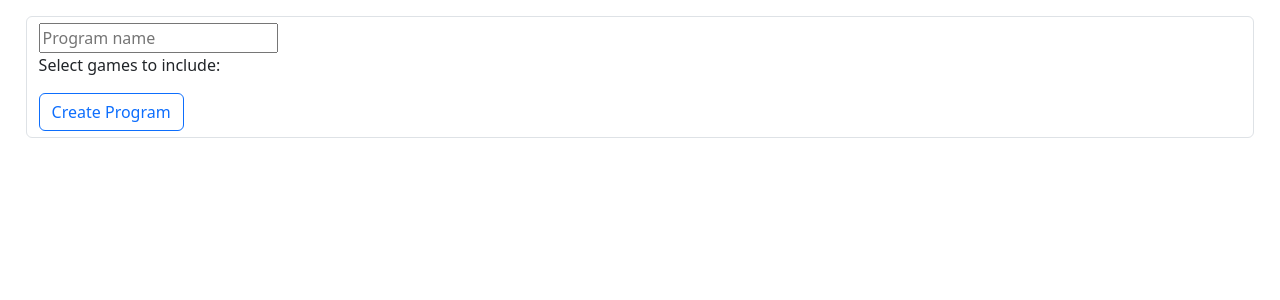
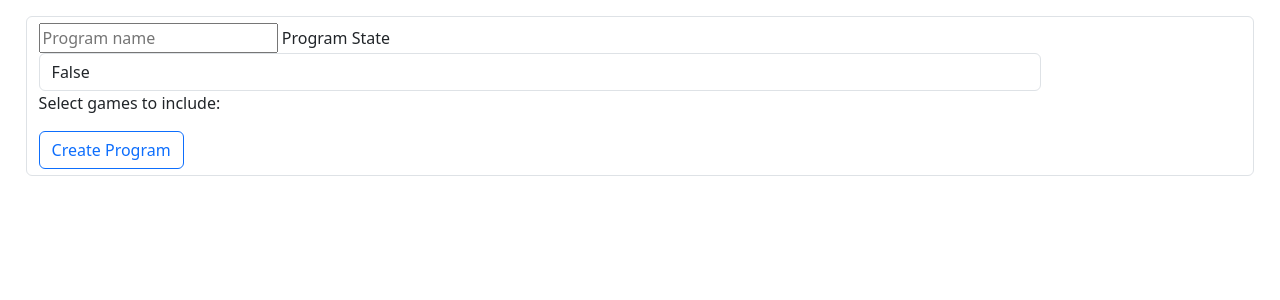
Before and after one commit to adespinosa14/SutherlandAppFlask, a Flask app: page /ViewGames/CreateProgram in a window 1280 px wide. Shown: the part 97-397 px from the top of the page. Run offline with Flask 3, Linux system fonts and the light colour scheme; data that the repository does not hold is empty.

Commit message:
Finished Functionality

```diff
--- a/app.py
+++ b/app.py
@@ -42,7 +42,6 @@ class Game_Sounds(db.Model):
 class Games(db.Model):
     id = db.Column(db.String(80), primary_key=True)
     name = db.Column(db.String(80), nullable=False)
-    state = db.Column(db.Boolean, default=False, nullable=False)
     programs_id = db.Column(db.String(80), db.ForeignKey('programs.id'), nullable = True)
     groups = db.relationship('Groups', backref='game', cascade='all, delete', lazy=True)
 
@@ -50,6 +49,7 @@ class Games(db.Model):
 class Programs(db.Model):
         id = db.Column(db.String(80), primary_key = True)
         name = db.Column(db.String(80), nullable = False)
+        state = db.Column(db.Boolean, default=False, nullable=False)
         games = db.relationship('Games', backref='programs', lazy = True, order_by = 'Games.name')
 
 # Groups Table
@@ -130,7 +130,8 @@ def delete_event(event_id):
 def ViewGames():
     sounds = Game_Sounds.query.all()
     games = Games.query.all()
-    return render_template("Games/ViewGames.html", sounds=sounds, games=games)
+    programs = Programs.query.all()
+    return render_template("Games/ViewGames.html", sounds=sounds, games=games, programs=programs)
 
 @app.route("/ViewGames/DeleteGame/<string:game_id>", methods=['POST'])
 def delete_game(game_id):
@@ -142,19 +143,29 @@ def delete_game(game_id):
     else:
         return "Error"
 
-@app.route("/ViewGames/ChangeState/<string:game_id>", methods=['POST'])
-def change_state(game_id):
-    game = Games.query.get(game_id)
+@app.route("/ViewGames/DeleteProgram/<string:program_id>", methods=['POST'])
+def delete_program(program_id):
+    program = Programs.query.get(program_id)
+    if program:
+        db.session.delete(program)
+        db.session.commit()
+        return redirect(url_for("ViewGames"))
+    else:
+        return "Error"
 
-    if game:
+@app.route("/ViewGames/ChangeState/<string:program_id>", methods=['POST'])
+def change_state(program_id):
+    program = Programs.query.get(program_id)
+
+    if program:
         # Ensure the state is either 0 (False) or 1 (True) and toggle it
-        if game.state == 0:
-            game.state = 1  # Set to True
-        elif game.state == 1:
-            game.state = 0  # Set to False
+        if program.state == 0:
+            program.state = 1  # Set to True
+        elif program.state == 1:
+            program.state = 0  # Set to False
         else:
             # If the state is neither 0 nor 1, set it to 0 (default False)
-            game.state = 0
+            program.state = 0
 
         db.session.commit()
         return redirect(url_for("ViewGames"))
@@ -166,9 +177,16 @@ def change_state(game_id):
 def CreateProgram():
     if request.method == 'POST':
         program_name = request.form['name']
+        game_state = request.form['program_state']
+
+        if game_state.lower() == "true":
+            game_state = True
+        else:
+            game_state = False
+
         selected_game_ids = request.form.getlist('games')  # This will be a list of game IDs
 
-        new_program = Programs(id=str(uuid.uuid4()), name=program_name)
+        new_program = Programs(id=str(uuid.uuid4()), name=program_name, state=game_state)
         db.session.add(new_program)
 
         for game_id in selected_game_ids:
@@ -193,15 +211,9 @@ def AddGames():
 def add_game():
     game_id = request.form['Id']
     game_name = request.form['game_name']
-    game_state = request.form['game_state']
-    # Convert to boolean
-    if game_state.lower() == "true":
-        game_state = True
-    else:
-        game_state = False
 
     # Create a new game record
-    new_game = Games(id=game_id, name=game_name, state=game_state)
+    new_game = Games(id=game_id, name=game_name)
     db.session.add(new_game)
 
     # Process groups and members
@@ -231,6 +243,27 @@ def add_game():
     return redirect(url_for('ViewGames'))
 
 ####################################################### Create API Call
+@app.route('/api/programs', methods=['GET'])
+def api_get_programs():
+    programs = Programs.query.all()
+    output = []
+
+    for program in programs:
+        program_data = {
+            'id': program.id,
+            'name': program.name,
+            'state': program.state,
+            'games': [
+                {
+                    'id': game.id,
+                    'name': game.name,
+                } for game in program.games
+            ]
+        }
+        output.append(program_data)
+
+    return jsonify(output)
+
 @app.route("/api/games/<game_id>", methods=['GET'])
 def get_game(game_id):
     # Retrieve the game from the database
@@ -266,7 +299,6 @@ def get_game(game_id):
         "game": {
             "id": game.id,
             "name": game.name,
-            "state": game.state
         },
         "groups": groups_data
     }
--- a/templates/Events/CreateProgram.html
+++ b/templates/Events/CreateProgram.html
@@ -6,6 +6,10 @@
     <form class="form-control" action="{{ url_for('CreateProgram') }}" method="post">
         <input type="text" name="name" placeholder="Program name" required>
 
+        <label class="control-label" for="program_state" id="program_state"> Program State </label>
+        <div class="col-sm-10">
+            <input class="form-control" name="program_state" type="text" value="False" readonly>
+        </div>
         <p>Select games to include:</p>
         {% for game in games %}
           <div>
--- a/templates/Games/AddGames.html
+++ b/templates/Games/AddGames.html
@@ -13,11 +13,6 @@
             <label class="control-label" for="game_name" id="game_name"> Game Name: </label>
             <div class="col-sm-10">
                 <input class="form-control" type="text" name="game_name" id="game_name" placeholder="Enter Game Name...">
-            </div>
-
-            <label class="control-label" for="game_state" id="game_state"> Game State </label>
-            <div class="col-sm-10">
-                <input class="form-control" name="game_state" type="text" value="False" readonly>
             </div>
             <div id="group_content"></div>
         </div>
```
Also changed, not shown: templates/Games/ViewGames.html (+16 -14 lines).
